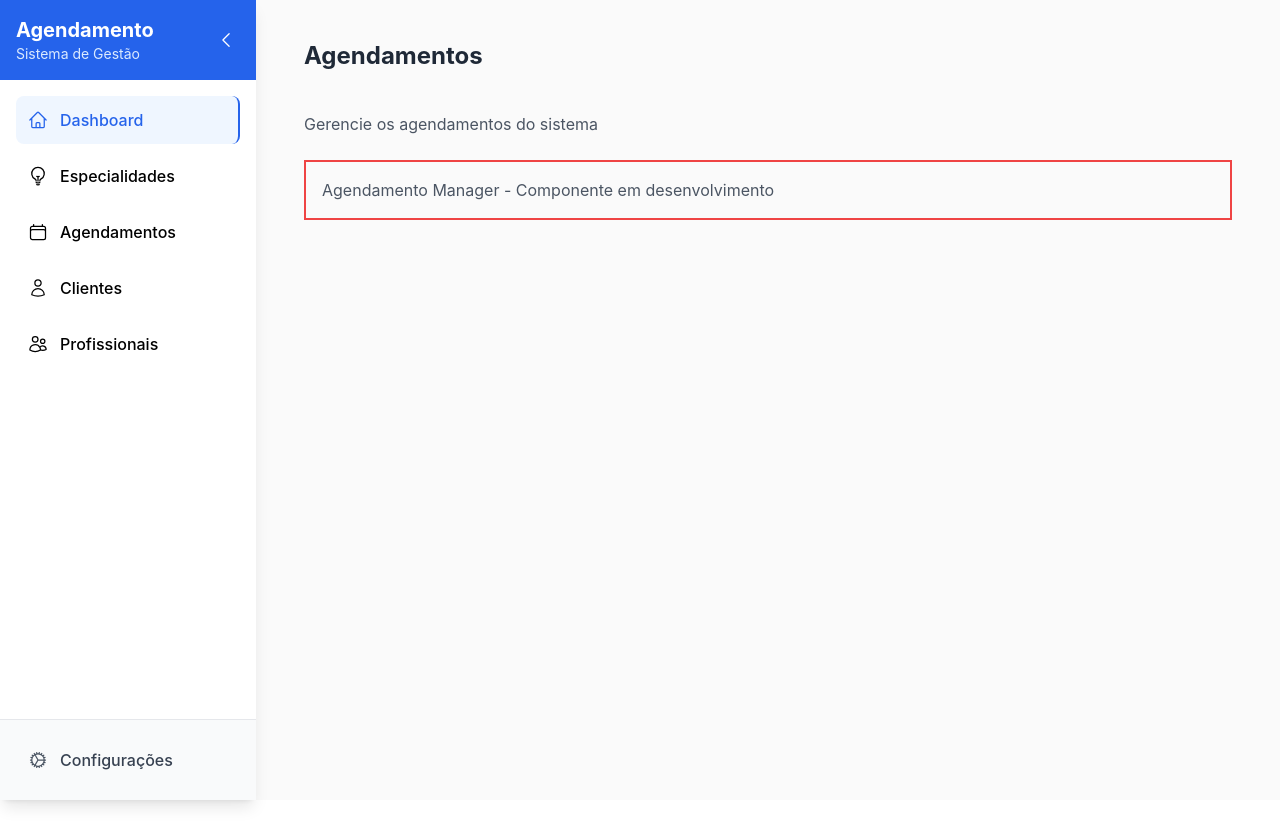
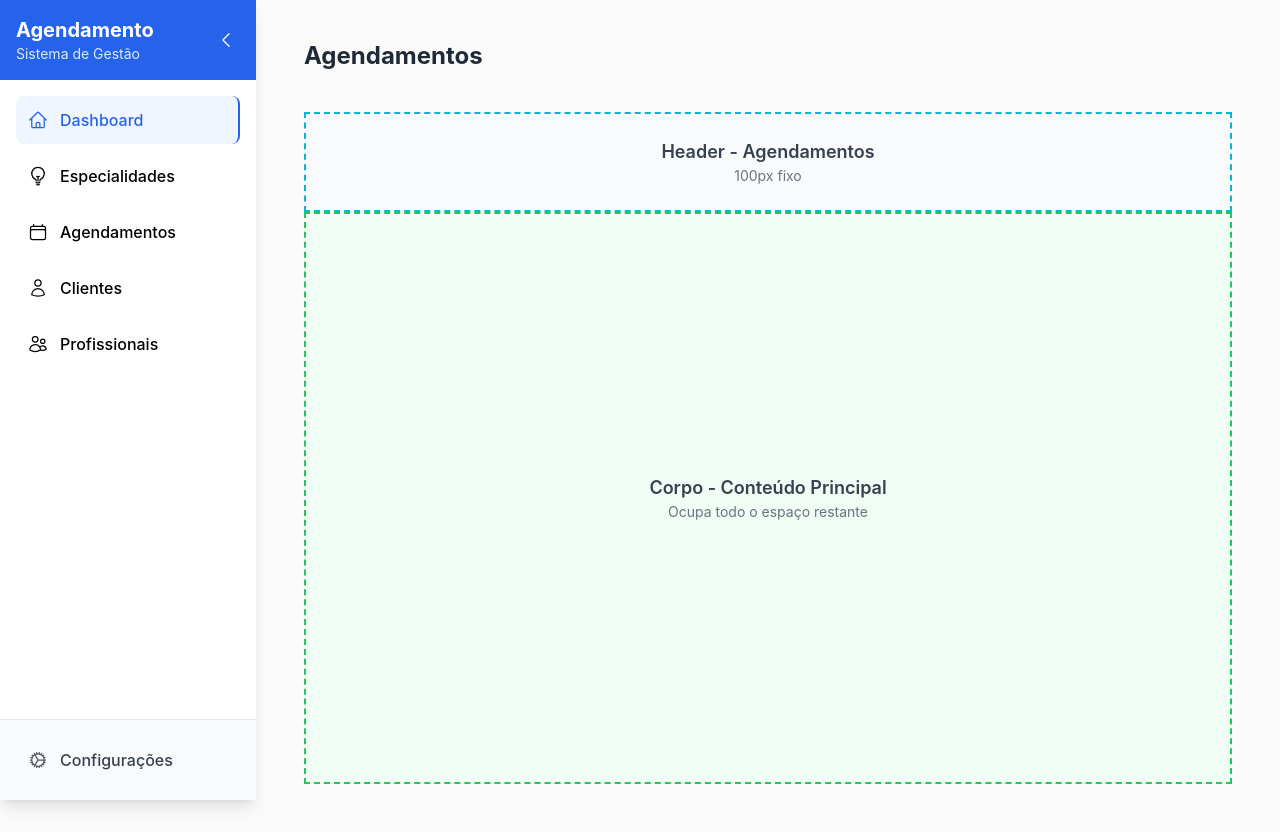
Before and after one commit to devsadriano/agendamentoApresentacao, a Nuxt app: page / in a window 1280 px wide. Before the commit the page ends 800 px from the top, so only its background shows below. Built offline with nearby package versions, Linux system fonts and the light colour scheme; no server answers.

Commit message:
Termino Aula: 5.5.2 Layout do Dashboard

```diff
--- a/app/components/AgendamentoManager.vue
+++ /dev/null
@@ -1,13 +0,0 @@
-<template>
-  <div class="border-2 border-red-500">
-    <!-- Componente invisível com borda vermelha para teste -->
-    <div class="p-4">
-      <p class="text-gray-600">Agendamento Manager - Componente em desenvolvimento</p>
-    </div>
-  </div>
-</template>
-
-<script setup lang="ts">
-// Componente principal para gerenciar agendamentos
-// Por enquanto apenas estrutura básica
-</script>
--- /dev/null
+++ b/app/components/agendamentos/AgendamentoManager.vue
@@ -0,0 +1,24 @@
+<template>
+  <div class="rounded-lg h-full flex flex-col">
+    <!-- Header - Agendamentos (altura fixa 100px) -->
+    <div class="h-[100px] border-2 border-dashed border-cyan-500 bg-gray-50 flex items-center justify-center">
+      <div class="text-center">
+        <h2 class="text-lg font-semibold text-gray-700">Header - Agendamentos</h2>
+        <p class="text-sm text-gray-500">100px fixo</p>
+      </div>
+    </div>
+
+    <!-- Corpo - Conteúdo Principal (ocupa todo o espaço restante) -->
+    <div class="flex-1 border-2 border-dashed border-green-500 bg-green-50 flex items-center justify-center">
+      <div class="text-center">
+        <h3 class="text-lg font-semibold text-gray-700">Corpo - Conteúdo Principal</h3>
+        <p class="text-sm text-gray-500">Ocupa todo o espaço restante</p>
+      </div>
+    </div>
+  </div>
+</template>
+
+<script setup lang="ts">
+// Componente principal para gerenciar agendamentos
+// Por enquanto apenas estrutura básica
+</script>
--- a/app/pages/index.vue
+++ b/app/pages/index.vue
@@ -6,20 +6,16 @@
     </div>
 
     <!-- Área de conteúdo -->
-    <div class="p-6">
-      <div class="mb-6">
-        <p class="text-gray-600">Gerencie os agendamentos do sistema</p>
-      </div>
-
+    <div class="p-6 flex flex-col h-full min-h-[calc(100vh-80px)]">
       <!-- Componente principal de gerenciamento -->
-      <AgendamentoManager />
+      <AgendamentoManager class="flex-1 h-full" />
     </div>
   </NuxtLayout>
 </template>
 
 <script setup lang="ts">
 // Import explícito do componente
-import AgendamentoManager from '../components/AgendamentoManager.vue'
+import AgendamentoManager from '../components/agendamentos/AgendamentoManager.vue'
 
 // Configuração da página
 useHead({
```
